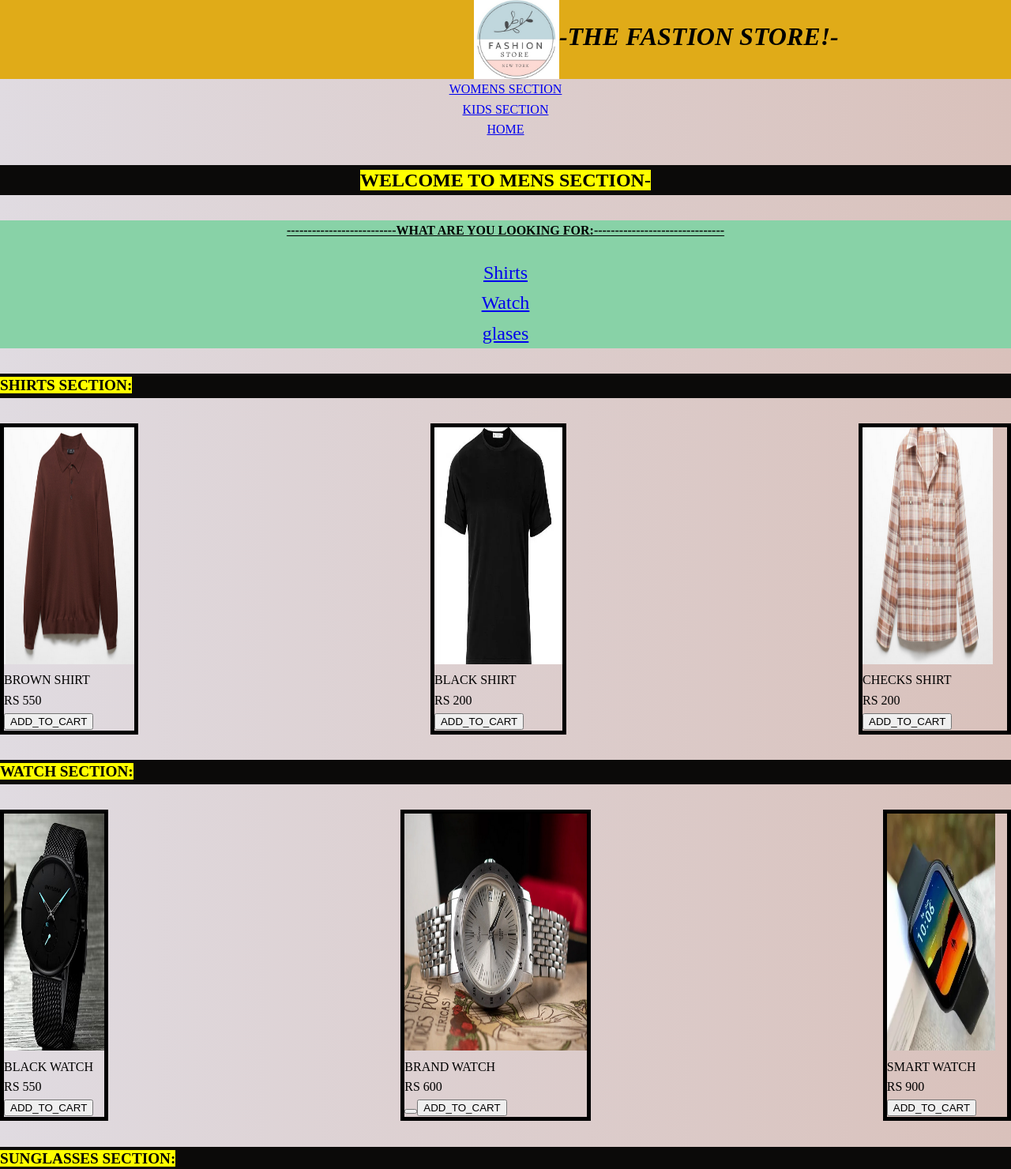
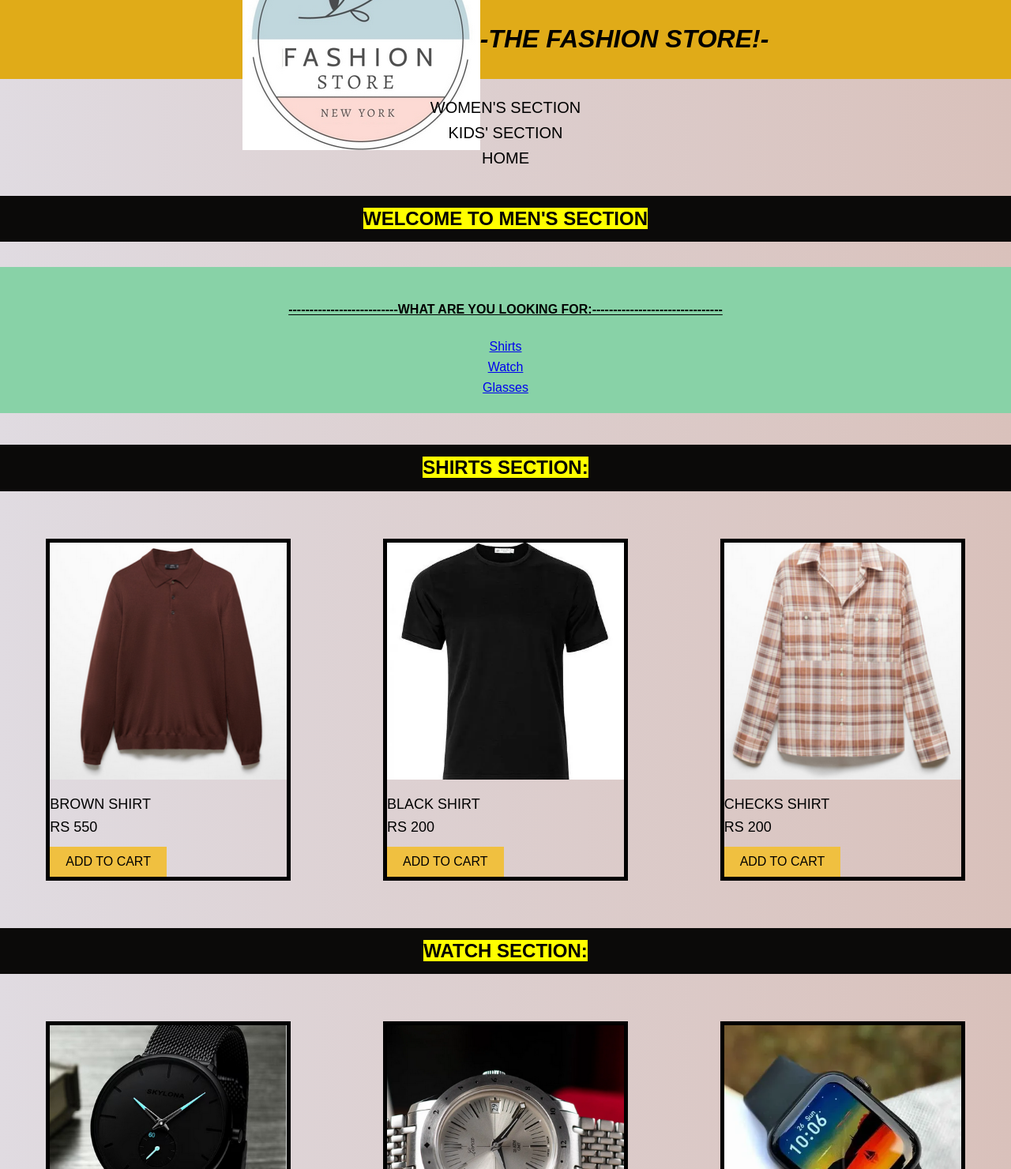
Before and after one commit to fashion-store-website/fashion-website, a plain HTML site: page mens.html in a window 1280 px wide. Shown: the top 1480 px of the page at 79% size. Drawn offline with Linux system fonts and the light colour scheme.

Commit message:
Update mens.html

```diff
--- a/mens.html
+++ b/mens.html
@@ -3,108 +3,175 @@
 <head>
     <meta charset="UTF-8">
     <meta name="viewport" content="width=device-width, initial-scale=1.0">
-    <title>Document</title>
+    <title>The Fashion Store - Men's Section</title>
     <style>
-        .sec1{
+        .sec1 {
             width: 100%;
             height: 100px;
             background-color: rgb(224, 171, 24);
             text-transform: capitalize;
             text-align: center;
+            display: flex;
+            align-items: center;
+            justify-content: center;
         }
+
         body {
-    margin: 0;
+            margin: 0;
+            background: linear-gradient(to right, #e0dbe1, #d9c1bb);
+            line-height: 1.6;
+            font-family: Arial, sans-serif;
+        }
 
-    background: linear-gradient(to right, #e0dbe1, #d9c1bb);
+        .header img {
+            margin-right: 20px;
+        }
 
-    line-height: 1.6;
-}
+        .nav-links {
+            text-align: center;
+            margin: 20px 0;
+        }
+
+        .nav-links a {
+            text-decoration: none;
+            color: black;
+            margin: 10px;
+            font-size: 20px;
+        }
+
+        .section-title {
+            text-align: center;
+            background-color: rgb(11, 10, 9);
+            font-size: x-large;
+            color: white;
+            padding: 10px;
+        }
+
+        .product-section {
+            text-align: center;
+            background-color: rgb(136, 210, 167);
+            padding: 20px;
+        }
+
+        .product-section h4 {
+            text-decoration: underline;
+        }
+
+        .products {
+            display: flex;
+            justify-content: space-around;
+            flex-wrap: wrap;
+            margin: 20px 0;
+        }
+
+        .product {
+            border: 5px solid;
+            width: 300px;
+            margin: 20px;
+        }
+
+        .product img {
+            width: 100%;
+            height: 300px;
+            object-fit: cover;
+        }
+
+        .product figcaption {
+            font-size: 18px;
+            margin: 10px 0;
+        }
+
+        .product button {
+            padding: 10px 20px;
+            background-color: #f0c040;
+            border: none;
+            cursor: pointer;
+            font-size: 16px;
+        }
     </style>
 </head>
 <body>
-    <header  class="sec1" style="display:flex;">
+    <header class="sec1">
+        <img src="./LOGOFS.png" alt="Fashion Store Logo">
+        <h1><i>-THE FASHION STORE!-</i></h1>
+    </header>
 
-        <img src="./LOGOFS.png" style="margin-left: 600px;">
-        <h1><i>-THE FASTION STORE!-</i></h1>
-    </header>
-    <div style="text-align: center;">  <a href="womens.html">WOMENS SECTION</a><br>
-        <a href="kids.html">KIDS SECTION</a><br>
-        <a href=" ./index.html">HOME </a></div>
+    <div class="nav-links">
+        <a href="womens.html">WOMEN'S SECTION</a><br>
+        <a href="kids.html">KIDS' SECTION</a><br>
+        <a href="./index.html">HOME</a>
+    </div>
 
-    <section >
-        <h4 style="text-align: center;background-color: rgb(11, 10, 9);font-size: x-large;"><mark>WELCOME TO MENS SECTION-</mark><br>
-            </h4>
+    <section>
+        <h4 class="section-title"><mark>WELCOME TO MEN'S SECTION</mark></h4>
 
-        <div style="text-align: center;background-color: rgb(136, 210, 167);">
-            <h4 style="text-decoration: underline;">--------------------------WHAT ARE YOU LOOKING FOR:-------------------------------</h4>
-            <nav style="font-size: x-large;">
+        <div class="product-section">
+            <h4>--------------------------WHAT ARE YOU LOOKING FOR:-------------------------------</h4>
+            <nav>
                 <a href="#shirt">Shirts</a><br>
                 <a href="#watch">Watch</a><br>
-                <a href="#glasses">glases</a><br>
+                <a href="#glasses">Glasses</a><br>
             </nav>
-
-        </div>
-        <h5 style="background-color: rgb(11, 10, 9);font-size: larger;" id="shirt"><bold><mark >SHIRTS SECTION:</mark></bold></h5>
-    <div class="sec4" style="display:flex ;gap: 370px;">
-
-        <div style="border: 5px solid;">
-
-            <img src="./mensshirt.png" style="height:300px; width: 100%;" >
-            <figcaption>BROWN SHIRT <br>RS 550 <br>
-                <button onclick="addToCart('BROWN SHIRT',550)">ADD_TO_CART</button><figcaption></img>
-        </div>
-        <div style="border: 5px solid;">
-            <img src="./shirt2.png" style="height:300px;width: 100%"><figcaption>BLACK SHIRT
-                <br>RS 200<br><button onclick="addToCart('BLACK SHIRT',200)">ADD_TO_CART</button></figcaption></img>
-        </div>
-        <div style="border: 5px solid;">
-            <img src="./shirt3.png" style="height:300px;width: 90%"> <figcaption>CHECKS SHIRT
-                 <br>RS 200<br><button   onclick="addToCart('CHECKS SHIRT',200)"><bold>ADD_TO_CART</bold></button></figcaption></img>
         </div>
 
-
-
-        </div >
-        <h5 style="background-color: rgb(11, 10, 9);font-size: larger;" id="watch"><MARK>WATCH SECTION:</MARK></h5>
-        <div style="display:flex ;gap: 370px;" >
-            <div style="border: 5px solid;" >
-
-                <img src="./watch.png" style="height:300px; width: 100%;" >
-                <figcaption> BLACK WATCH <br>RS 550 <br>
-                    <button onclick="addToCart('BLACK WATCH',550)">ADD_TO_CART</button><figcaption></img>
+        <h5 class="section-title" id="shirt"><mark>SHIRTS SECTION:</mark></h5>
+        <div class="products">
+            <div class="product">
+                <img src="./mensshirt.png" alt="Brown Shirt">
+                <figcaption>BROWN SHIRT <br>RS 550</figcaption>
+                <button onclick="addToCart('BROWN SHIRT', 550)">ADD TO CART</button>
             </div>
-            <div style="border: 5px solid;">
-                <img src="./watch2.png" style="height:300px;width: 100%"><figcaption>BRAND WATCH
-                    <br>RS 600<br><button onclick="addToCart('BRAND WATCH',600)"><button onclick="addToCart('BRAND WATCH',600)">ADD_TO_CART</button></figcaption></img>
-
-
+            <div class="product">
+                <img src="./shirt2.png" alt="Black Shirt">
+                <figcaption>BLACK SHIRT <br>RS 200</figcaption>
+                <button onclick="addToCart('BLACK SHIRT', 200)">ADD TO CART</button>
             </div>
-            <div style="border: 5px solid;">
-                <img src="./watch3.png" style="height:300px;width: 90%"> <figcaption>SMART WATCH
-                     <br>RS 900<br><button onclick="addToCart('SMART WATCH',900)">ADD_TO_CART</button></figcaption></img>
+            <div class="product">
+                <img src="./shirt3.png" alt="Checks Shirt">
+                <figcaption>CHECKS SHIRT <br>RS 200</figcaption>
+                <button onclick="addToCart('CHECKS SHIRT', 200)">ADD TO CART</button>
             </div>
         </div>
 
-        <h5 style="background-color: rgb(11, 10, 9);font-size: larger;" id="glasses"><MARK>SUNGLASSES SECTION:</MARK></h5>
-        <div style="display:flex ;gap: 370px;" >
-            <div style="border: 5px solid;">
+        <h5 class="section-title" id="watch"><mark>WATCH SECTION:</mark></h5>
+        <div class="products">
+            <div class="product">
+                <img src="./watch.png" alt="Black Watch">
+                <figcaption>BLACK WATCH <br>RS 550</figcaption>
+                <button onclick="addToCart('BLACK WATCH', 550)">ADD TO CART</button>
+            </div>
+            <div class="product">
+                <img src="./watch2.png" alt="Brand Watch">
+                <figcaption>BRAND WATCH <br>RS 600</figcaption>
+                <button onclick="addToCart('BRAND WATCH', 600)">ADD TO CART</button>
+            </div>
+            <div class="product">
+                <img src="./watch3.png" alt="Smart Watch">
+                <figcaption>SMART WATCH <br>RS 900</figcaption>
+                <button onclick="addToCart('SMART WATCH', 900)">ADD TO CART</button>
+            </div>
+        </div>
 
-                <img src="./glass.png" style="height:300px; width: 100%;" >
-                <figcaption> SUN GLASSES<br>RS 250 <br>
-                    <button onclick="addToCart('SUN GLASSES',250)">ADD_TO_CART</button><figcaption></img>
+        <h5 class="section-title" id="glasses"><mark>SUNGLASSES SECTION:</mark></h5>
+        <div class="products">
+            <div class="product">
+                <img src="./glass.png" alt="Sun Glasses">
+                <figcaption>SUN GLASSES <br>RS 250</figcaption>
+                <button onclick="addToCart('SUN GLASSES', 250)">ADD TO CART</button>
             </div>
-            <div style="border: 5px solid;" >
-                <img src="./glasses2.png" style="height:300px;width: 100%"><figcaption>GLASSES2
-                    <br>RS 450<br><button onclick="addToCart('GLASSES2',450)">ADD_TO_CART</button></figcaption></img>
+            <div class="product">
+                <img src="./glasses2.png" alt="Glasses 2">
+                <figcaption>GLASSES 2 <br>RS 450</figcaption>
+                <button onclick="addToCart('GLASSES 2', 450)">ADD TO CART</button>
             </div>
-            <div style="border: 5px solid;" >
-                <img src="./glasse3.png" style="height:300px;width: 90%"> <figcaption>BLUE GLASSES
-                     <br>RS 350<br><button onclick="addToCart('BLUE GLASSES',350)">ADD_TO_CART</button></figcaption></img>
+            <div class="product">
+                <img src="./glasse3.png" alt="Blue Glasses">
+                <figcaption>BLUE GLASSES <br>RS 350</figcaption>
+                <button onclick="addToCart('BLUE GLASSES', 350)">ADD TO CART</button>
             </div>
         </div>
         <hr>
-        </section>
-    </div>
+    </section>
 
     <script>
         function addToCart(productName, productPrice) {
```
